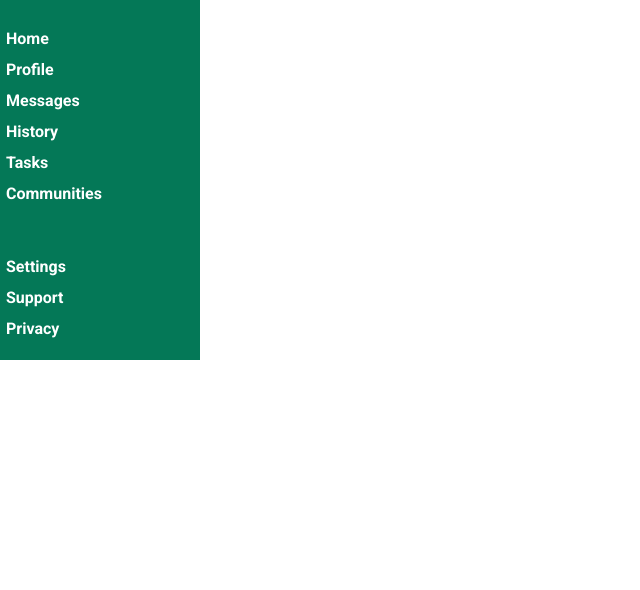
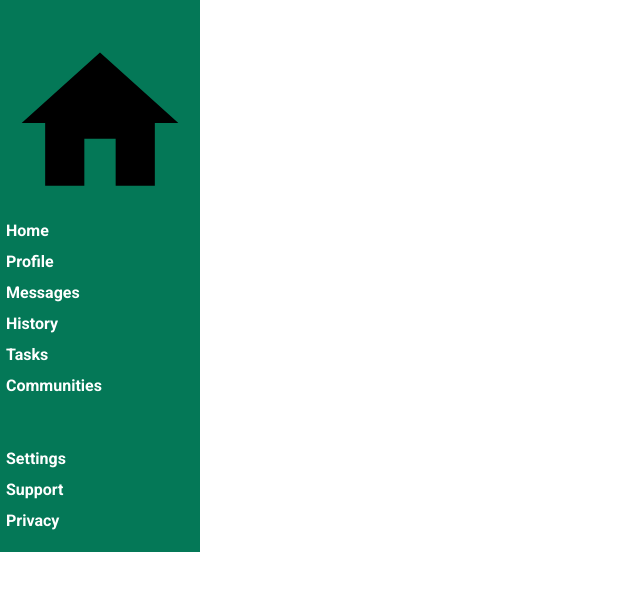
Before and after one commit to JessTells/Admin-Dashboard-TOD, a plain HTML site: page index.html in a window 1280 px wide. Shown: the part 34-624 px from the top of the page, without its empty margins (0-640 px from the left). Drawn offline with Linux system fonts and the light colour scheme.

Commit message:
added svg

```diff
--- a/index.html
+++ b/index.html
@@ -14,17 +14,17 @@
         <div class="sidebar">
             <div class="logo-sidebar">Dashboard</div>
             <ul>
-                <li>Home</li>
-                <li>Profile</li>
-                <li>Messages</li>
-                <li>History</li>
-                <li>Tasks</li>
-                <li>Communities</li>
+                <li class="home">Home</li>
+                <li class="profile">Profile</li>
+                <li class="messages">Messages</li>
+                <li class="history">History</li>
+                <li class="tasks">Tasks</li>
+                <li class="communities">Communities</li>
             </ul>
             <ul>
-                <li>Settings</li>
-                <li>Support</li>
-                <li>Privacy</li>
+                <li class="settings">Settings</li>
+                <li class="support">Support</li>
+                <li class="privacy">Privacy</li>
             </ul>
         </div>
     </div>
--- a/style.css
+++ b/style.css
@@ -30,3 +30,7 @@ ul {
     border-left: 4px solid #dcfce7;
     padding-left: calc(1rem);
 }
+
+.home::before {
+    content: url('/SVGs/home.svg');
+}
```
Also changed, not shown: SVGs/home.svg (added).
